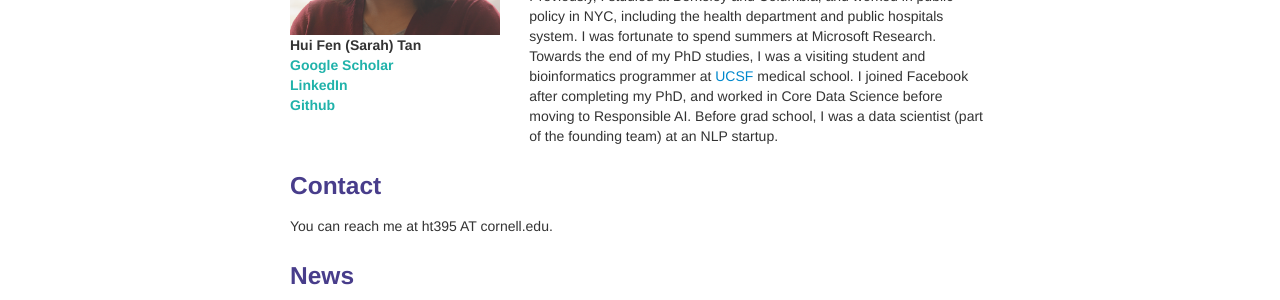
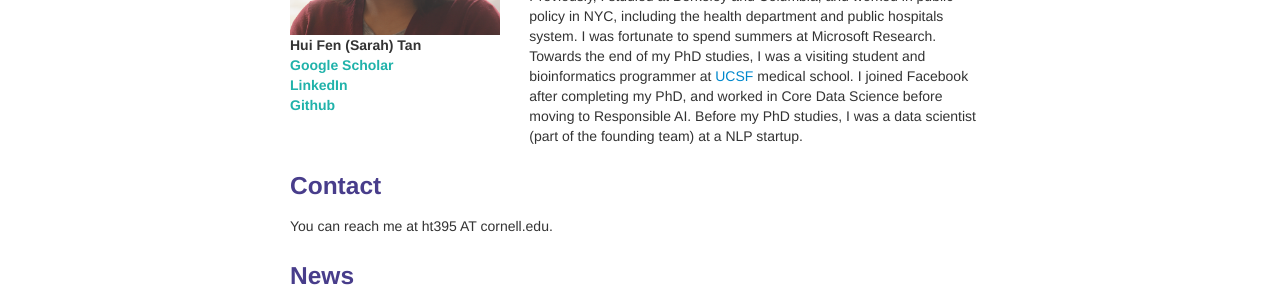
Before and after one commit to shftan/shftan.github.io, a Jekyll site: the page built from index.md, in a window 1280 px wide and 900 px high. Shown: the part 236-536 px from the top of the window. Built offline with Jekyll 4.4.1, drawn with Linux system fonts in a browser that asks for light colours.

Commit message:
Update index.md

```diff
--- a/index.md
+++ b/index.md
@@ -22,7 +22,7 @@ keywords: Sarah Tan, machine learning, artificial intelligence, statistics
 
                   <p>I received my PhD in Statistics from <a href="https://stat.cornell.edu/">Cornell University</a>, where I was advised by <a href="http://faculty.bscb.cornell.edu/~hooker/">Giles Hooker</a> and <a href="https://courses.cit.cornell.edu/mtw1/">Martin Wells</a>, with <a href="https://www.cs.cornell.edu/people/tj/">Thorsten Joachims</a> and <a href="https://www.microsoft.com/en-us/research/people/rcaruana/">Rich Caruana</a> on my committee.</p>
 
-<p>Previously, I studied at Berkeley and Columbia, and worked in public policy in NYC, including the health department and public hospitals system. I was fortunate to spend summers at Microsoft Research. Towards the end of my PhD studies, I was a visiting student and bioinformatics programmer at <a href="https://epibiostat.ucsf.edu/">UCSF</a> medical school. I joined Facebook after completing my PhD, and worked in Core Data Science before moving to Responsible AI. Before grad school, I was a data scientist (part of the founding team) at an NLP startup.</p>
+<p>Previously, I studied at Berkeley and Columbia, and worked in public policy in NYC, including the health department and public hospitals system. I was fortunate to spend summers at Microsoft Research. Towards the end of my PhD studies, I was a visiting student and bioinformatics programmer at <a href="https://epibiostat.ucsf.edu/">UCSF</a> medical school. I joined Facebook after completing my PhD, and worked in Core Data Science before moving to Responsible AI. Before my PhD studies, I was a data scientist (part of the founding team) at a NLP startup.</p>
 
 </div>
 </div>
```
